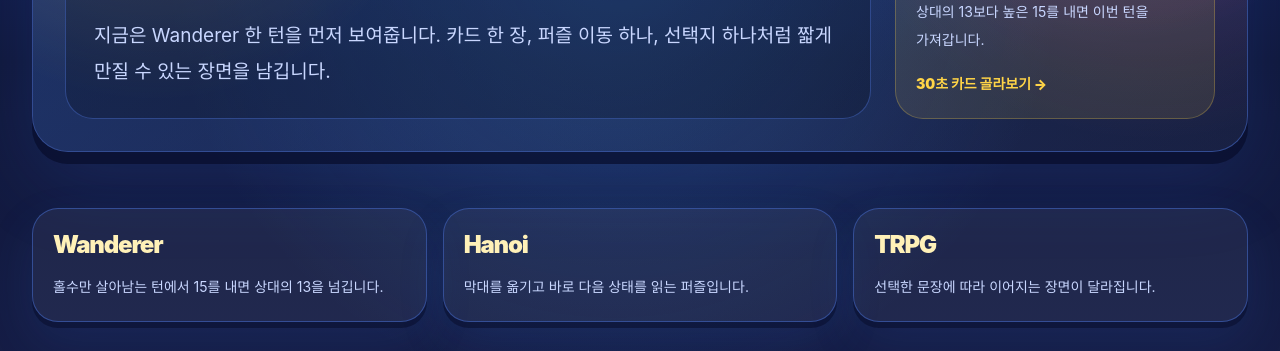
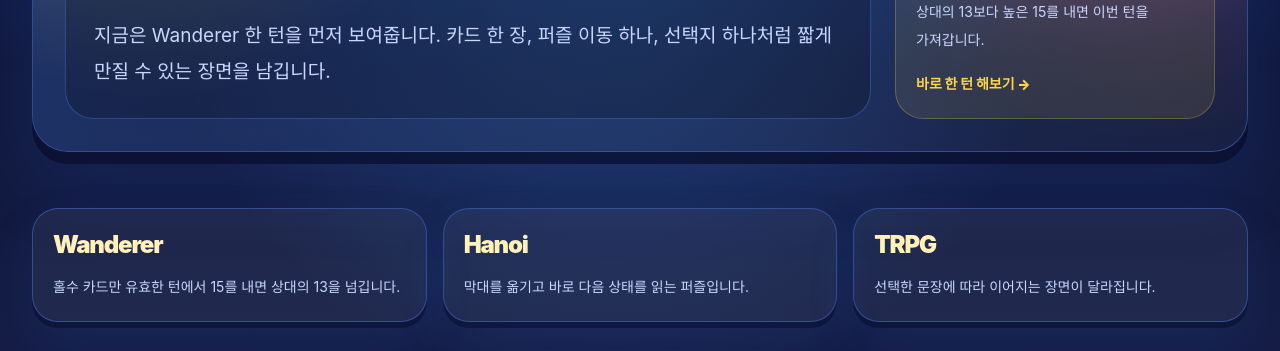
Before and after one commit to ggumul/ggumul-blog, a Next.js app: page /about in a window 1280 px wide. Shown: the part 346-697 px from the top of the page. Built offline with nearby package versions, Linux system fonts and the light colour scheme.

Commit message:
fix: simplify public play copy

```diff
--- a/app/about/page.tsx
+++ b/app/about/page.tsx
@@ -10,7 +10,7 @@ export const metadata = createMetadata({
 const games = [
   {
     title: 'Wanderer',
-    text: '홀수만 살아남는 턴에서 15를 내면 상대의 13을 넘깁니다.',
+    text: '홀수 카드만 유효한 턴에서 15를 내면 상대의 13을 넘깁니다.',
     href: '/projects/wanderer#mini-play',
   },
   {
@@ -44,7 +44,7 @@ export default function AboutPage() {
             <p className="mt-2 text-lg font-black leading-7 text-text">Wanderer · 홀수 턴</p>
             <p className="mt-2">상대의 13보다 높은 15를 내면 이번 턴을 가져갑니다.</p>
             <Link href="/projects/wanderer#mini-play" className="mt-4 inline-flex font-black text-point hover:text-text">
-              30초 카드 골라보기 →
+              바로 한 턴 해보기 →
             </Link>
           </div>
         </div>
--- a/app/projects/[slug]/page.tsx
+++ b/app/projects/[slug]/page.tsx
@@ -50,11 +50,11 @@ function WandererFeaturePage({ relatedPosts }: { relatedPosts: Awaited<ReturnTyp
                   한 장 고르고,<br />바로 결과를<br />봅니다.
                 </h1>
                 <p className="max-w-3xl text-[16px] leading-8 text-subtext md:text-[18px] md:leading-9">
-                  한 장 고르고, 바로 결과를 봅니다. 홀수만 살아남는 턴입니다. 상대의 최고 카드는 13이고, 손에는 5, 10, 15가 있습니다.
+                  한 장 고르고, 바로 결과를 봅니다. 이번 턴은 홀수 카드만 유효합니다. 상대의 최고 카드는 13이고, 손에는 5, 10, 15가 있습니다.
                 </p>
               </div>
               <div className="flex flex-wrap gap-3 text-sm">
-                <a href="#mini-play" className="inline-flex rounded-full border border-point/30 bg-point px-5 py-3 font-bold text-[#160d08] transition hover:bg-[#ffc47f]">30초 카드 골라보기</a>
+                <a href="#mini-play" className="inline-flex rounded-full border border-point/30 bg-point px-5 py-3 font-bold text-[#160d08] transition hover:bg-[#ffc47f]">바로 한 턴 해보기</a>
                 <a href="#play-video" className="inline-flex rounded-full border border-line/90 bg-white/10 px-5 py-3 font-bold text-text transition hover:border-point/60">플레이 영상</a>
               </div>
             </div>
@@ -108,7 +108,7 @@ function WandererFeaturePage({ relatedPosts }: { relatedPosts: Awaited<ReturnTyp
       <section className="grid gap-4 md:grid-cols-3">
         <div className="story-card rounded-[28px] border border-line/80 bg-white/[0.055] p-5">
           <p className="text-[11px] font-black uppercase tracking-[0.24em] text-point">규칙</p>
-          <h2 className="mt-3 text-2xl font-black tracking-[-0.05em] text-text">홀수만 살아남습니다.</h2>
+          <h2 className="mt-3 text-2xl font-black tracking-[-0.05em] text-text">홀수 카드만 유효합니다.</h2>
           <p className="mt-3 text-sm leading-7 text-subtext">5, 9, 13, 15는 남고 10과 12는 빠집니다.</p>
         </div>
         <div className="story-card rounded-[28px] border border-line/80 bg-white/[0.055] p-5">
@@ -130,7 +130,7 @@ function WandererFeaturePage({ relatedPosts }: { relatedPosts: Awaited<ReturnTyp
             <h2 className="mt-2 text-[30px] font-black leading-tight tracking-[-0.055em] text-text md:text-[48px]">짧은 턴이 계속 이어지는 카드 게임</h2>
           </div>
           <div className="prose max-w-none">
-            <p>Wanderer는 턴마다 조건을 읽고 손패에서 카드 한 장을 내는 게임입니다. 조건에 맞지 않으면 빠지고, 남은 카드끼리는 숫자가 높은 쪽이 턴을 가져갑니다.</p>
+            <p>Wanderer는 턴마다 규칙을 보고 손패에서 카드 한 장을 내는 게임입니다. 규칙에 맞지 않으면 빠지고, 남은 카드끼리는 숫자가 높은 쪽이 턴을 가져갑니다.</p>
             <p>한 판은 짧습니다. 대신 카드를 낸 뒤 생존, 탈락, 승패가 바로 보여야 합니다. 이 페이지도 그 한 턴을 먼저 만지게 만들었습니다.</p>
             <h2>지금 해볼 수 있는 것</h2>
             <ul>
--- a/app/projects/page.tsx
+++ b/app/projects/page.tsx
@@ -29,10 +29,10 @@ export default async function ProjectsPage() {
               Wanderer부터 바로 봅니다.
             </h1>
             <p className="mt-4 max-w-2xl text-[15px] leading-7 text-subtext md:text-[18px] md:leading-8">
-              먼저 볼 건 조건을 읽고 카드 한 장을 내는 Wanderer입니다. 나머지 퍼즐과 도구는 아래에서 짧게 고를 수 있게 줄였습니다.
+              먼저 볼 건 규칙을 보고 카드 한 장을 내는 Wanderer입니다. 나머지 퍼즐과 도구는 아래에서 짧게 고를 수 있게 줄였습니다.
             </p>
             <div className="mt-5 flex flex-wrap gap-3 text-sm">
-              <Link href="/projects/wanderer#mini-play" className="game-button-primary">30초 카드 골라보기</Link>
+              <Link href="/projects/wanderer#mini-play" className="game-button-primary">바로 한 턴 해보기</Link>
               <Link href="/writing/runtime-화면-확인-기록" className="game-button-secondary">플레이 흐름 읽기</Link>
             </div>
           </div>
@@ -44,7 +44,7 @@ export default async function ProjectsPage() {
                 Wanderer 한 턴
               </div>
               <div className="rounded-full border border-[#fff1b8]/35 bg-[#10183a]/58 px-3 py-1 text-[12px] font-black text-subtext">
-                조건: 홀수만 살아남음
+                규칙: 홀수 카드만 유효
               </div>
             </div>
 
@@ -70,7 +70,7 @@ export default async function ProjectsPage() {
 
             <figcaption className="studio-caption relative">
               <span>조건 확인 → 카드 선택 → 결과</span>
-              <Link href="/projects/wanderer#mini-play">직접 골라보기</Link>
+              <Link href="/projects/wanderer#mini-play">한 턴 해보기</Link>
             </figcaption>
           </figure>
         </div>
--- a/app/writing/page.tsx
+++ b/app/writing/page.tsx
@@ -11,7 +11,7 @@ export const metadata = createMetadata({
 
 const gameOrder = ['wanderer', 'hanoi', 'trpg', 'color-hanoi'];
 const gameHooks: Record<string, string> = {
-  wanderer: '턴 조건을 읽고 유효한 카드를 내야 하는데, 한 박자만 늦어도 전투 리듬이 흐려집니다.',
+  wanderer: '턴 규칙을 보고 유효한 카드를 내야 하는데, 한 박자만 늦어도 전투 리듬이 흐려집니다.',
   hanoi: '규칙은 단순하지만, 폰 화면에서는 “방금 뭘 옮겼는지”가 생각보다 쉽게 묻힙니다.',
   trpg: '선택지를 눌렀을 때 이어지는 흐름이 짧은 서사 안에서 살아야 합니다.',
   'color-hanoi': '색 조건이 하나 들어가면 같은 퍼즐도 판단 순서가 달라져서 따로 기록해 두었습니다.',
@@ -27,7 +27,7 @@ const gameEntryOverrides: Record<string, { slug?: string; href: string; title: s
     slug: 'wanderer-초기-설계-회고',
     href: '/writing/wanderer-초기-설계-회고',
     title: '왜 Wanderer는 짧은 카드 게임으로 남았나',
-    summary: '조건을 읽고 카드를 낸 뒤 결과가 바로 떠야 Wanderer가 살아납니다.',
+    summary: '규칙을 보고 카드를 낸 뒤 결과가 바로 떠야 Wanderer가 살아납니다.',
     cta: '한 턴 →',
   },
   hanoi: {
--- a/content/writing/2026-04-20-wanderer-초기-설계-회고.mdx
+++ b/content/writing/2026-04-20-wanderer-초기-설계-회고.mdx
@@ -1,7 +1,7 @@
 ---
 title: "왜 Wanderer는 짧은 카드 게임으로 남았나"
 slug: "wanderer-초기-설계-회고"
-summary: "졸업작으로 시작한 Wanderer는 여전히 한 판이 짧아야 살아납니다. 복잡한 세계관보다 조건을 읽고 카드를 내는 감각을 남긴 이유를 돌아봤습니다."
+summary: "졸업작으로 시작한 Wanderer는 여전히 한 판이 짧아야 살아납니다. 복잡한 세계관보다 규칙을 보고 카드를 내는 감각을 남긴 이유를 돌아봤습니다."
 publishedAt: "2026-04-20"
 status: "발행됨"
 featured: true
@@ -26,9 +26,9 @@ Wanderer는 대학 졸업작으로 시작한 카드 게임입니다. 처음부
 
 ## 한 장을 고르는 맛
 
-Wanderer에서 중요한 건 카드 수가 많다는 사실이 아닙니다. 이번 턴의 조건을 읽고, 내 손에서 살아남을 카드 하나를 고르고, 그 선택이 바로 결과로 이어지는 감각입니다. UI가 단순해 보여도 순서가 조금만 늦어지면 전혀 다른 게임처럼 느껴집니다.
+Wanderer에서 중요한 건 카드 수가 많다는 사실이 아닙니다. 이번 턴의 규칙을 보고, 내 손에서 유효한 카드 하나를 고르고, 그 선택이 바로 결과로 이어지는 감각입니다. UI가 단순해 보여도 순서가 조금만 늦어지면 전혀 다른 게임처럼 느껴집니다.
 
-카드를 고르는 순간에는 상대 카드와 조건이 같이 보여야 합니다. 결과가 나온 뒤에는 왜 이겼는지, 왜 졌는지 짧게 읽혀야 합니다. 그래서 지금 사이트에서도 Wanderer를 길게 설명하기보다 홀수만 살아남는 한 턴을 먼저 만지게 했습니다.
+카드를 고르는 순간에는 상대 카드와 규칙이 같이 보여야 합니다. 결과가 나온 뒤에는 왜 이겼는지, 왜 졌는지 짧게 읽혀야 합니다. 그래서 지금 사이트에서도 Wanderer를 길게 설명하기보다 홀수 카드만 유효한 한 턴을 먼저 만지게 했습니다.
 
 ## 그대로 둘 것과 고칠 것
 
--- a/lib/wanderer-mini-play.ts
+++ b/lib/wanderer-mini-play.ts
@@ -32,7 +32,7 @@ export type WandererMiniPlayTurn = {
 
 export const wandererMiniPlayTurn: WandererMiniPlayTurn = {
   condition: {
-    label: '홀수만 살아남음',
+    label: '홀수 카드만 유효',
     description: '이번 턴은 홀수 카드만 살아남습니다. 살아남은 카드끼리는 숫자가 높은 쪽이 턴을 가져갑니다.',
     isCardValid: (value: number) => value % 2 === 1,
   },
```
Also changed, not shown: 2 other files (tests, documents, lock files or other folders).
